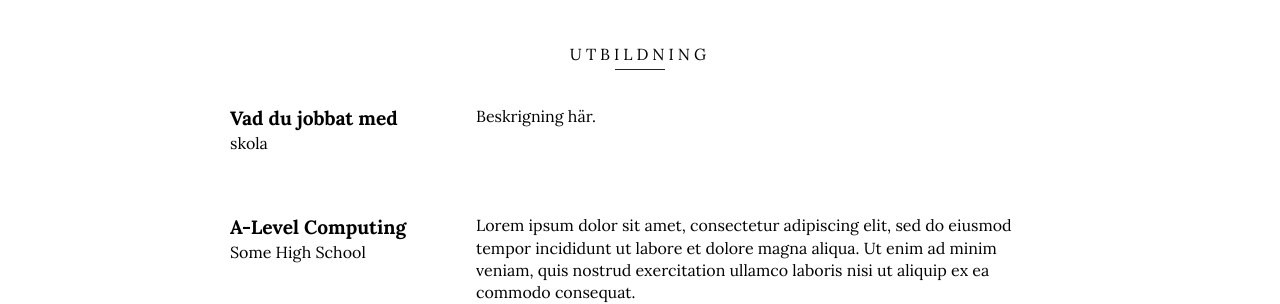
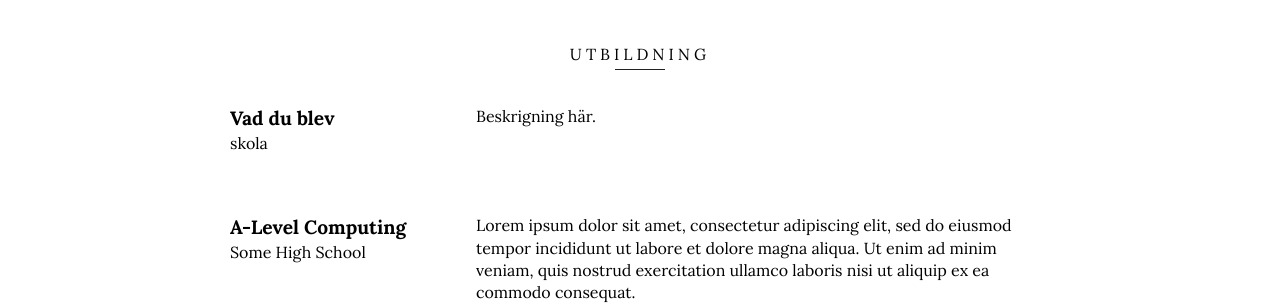
Before and after one commit to adrianoray/adrianoray.gitbub.io, a Jekyll site: the page built from index.html, in a window 1280 px wide. Shown: the part 817-1121 px from the top of the page. Built offline with Jekyll 4.4.1, drawn with Linux system fonts in a browser that asks for light colours.

Commit message:
Updated education.yml

```diff
--- a/_data/education.yml
+++ b/_data/education.yml
@@ -1,4 +1,4 @@
--   qualification: Vad du jobbat med
+-   qualification: Vad du blev
     school: skola
     description: Beskrigning här.
 
```
